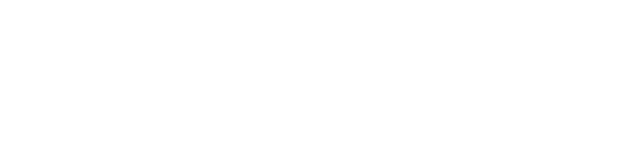
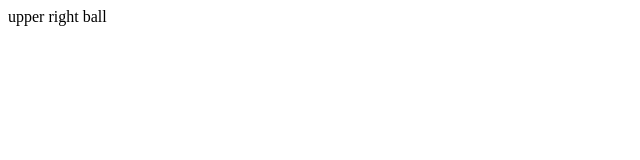
Before and after one commit to WVCS/website-574327892349877349083498, a plain HTML site: page index.html in a window 1280 px wide. Shown: the whole page, without its empty margins (0-640 px from the left). Drawn offline with Linux system fonts and the light colour scheme.

Commit message:
test text

```diff
--- a/index.html
+++ b/index.html
@@ -1,8 +1,7 @@
 <html>
 
 
-
-
+upper right ball
 
 
 
```
